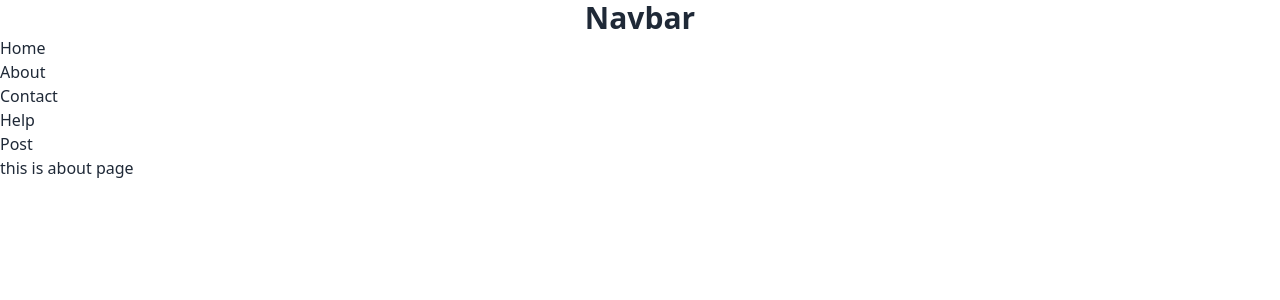
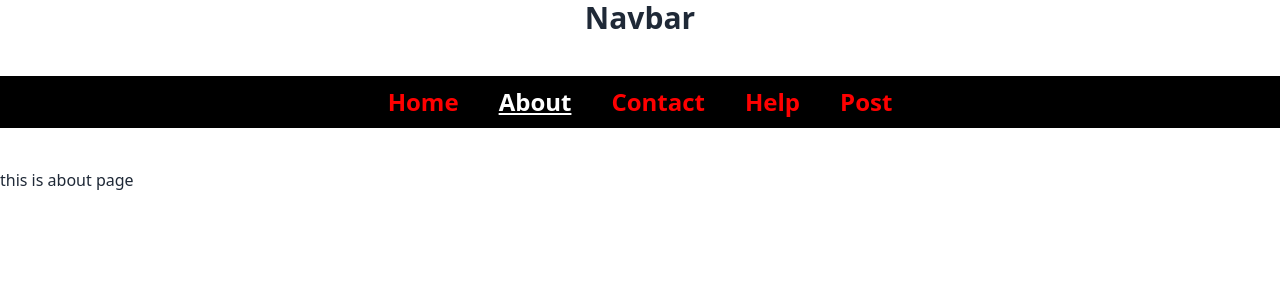
Before and after one commit to AshikurZaman01/React-Practice_, a React (Vite) app: page /about in a window 1280 px wide. Shown: the top 300 px of the page. Built offline with nearby package versions, Linux system fonts and the light colour scheme.

Commit message:
add navbar active

```diff
--- a/src/Components/Header/Header.jsx
+++ b/src/Components/Header/Header.jsx
@@ -1,6 +1,16 @@
-import { Link } from "react-router-dom";
+import { Link, NavLink } from "react-router-dom";
+import style from "./style.css";
 
 const Header = () => {
+
+    const activeStyleUL = {
+        backgroundColor: 'black',
+        padding: '10px',
+        color: 'red'
+    }
+
+
+
     return (
         <div>
             <div>
@@ -8,12 +18,12 @@ const Header = () => {
             </div>
 
             <div>
-                <ul>
-                    <li><Link to={'/'}>Home</Link></li>
-                    <li><Link to={'/about'}>About</Link></li>
-                    <li><Link to={'/contact'}>Contact</Link></li>
-                    <li><Link to={'/help'}>Help</Link></li>
-                    <li><Link to={'/posts'}>Post</Link></li>
+                <ul style={activeStyleUL} className="flex justify-center gap-10 my-10 font-bold text-2xl">
+                    <NavLink to={'/'}>Home</NavLink>
+                    <NavLink to={'/about'}>About</NavLink>
+                    <NavLink to={'/contact'}>Contact</NavLink>
+                    <NavLink to={'/help'}>Help</NavLink>
+                    <NavLink to={'/posts'}>Post</NavLink>
                 </ul>
             </div>
         </div>
--- /dev/null
+++ b/src/Components/Header/style.css
@@ -0,0 +1,6 @@
+ a.active {
+     text-decoration: underline;
+     color: white;
+     transition: all 0.2s ease-in-out;
+
+ }
--- a/src/Components/Pages/ErrorPage/ErrorPage.jsx
+++ b/src/Components/Pages/ErrorPage/ErrorPage.jsx
@@ -1,15 +1,24 @@
-import { useNavigate } from "react-router-dom";
+import { useNavigate, useRouteError } from "react-router-dom";
 
 const ErrorPage = () => {
 
     const navigate = useNavigate();
+    const error = useRouteError();
+    console.log("error", error);
 
 
     return (
         <div>
-            <h1 className="text-center text-4xl">Page Not Found</h1>
+            <div>
+                <h1 className="text-center text-4xl">{error.statusText || error.message}</h1>
+                {
+                    error.status === 400 || error.statusText && <div>
+                        <h2 className="text-center text-2xl">Bad Request</h2>
+                        <button onClick={() => navigate(-1)}>Go back</button>
+                    </div>
+                }
+            </div>
 
-            <button onClick={() => navigate(-1)}>Go back</button>
         </div>
     );
 };
--- a/src/Components/Post/PostDetails.jsx
+++ b/src/Components/Post/PostDetails.jsx
@@ -1,12 +1,12 @@
-import { useLoaderData, useNavigate } from "react-router-dom";
+import { useLoaderData, useNavigate, useParams } from "react-router-dom";
 
 const PostDetails = () => {
 
     const postDetails = useLoaderData();
+    const { title, body } = postDetails || {}
 
-    console.log(postDetails);
-
-    const { title, body } = postDetails || {}
+    const { postId } = useParams();
+    console.log(postId);
 
     const navigate = useNavigate();
     const handleGoBack = () => {
```
